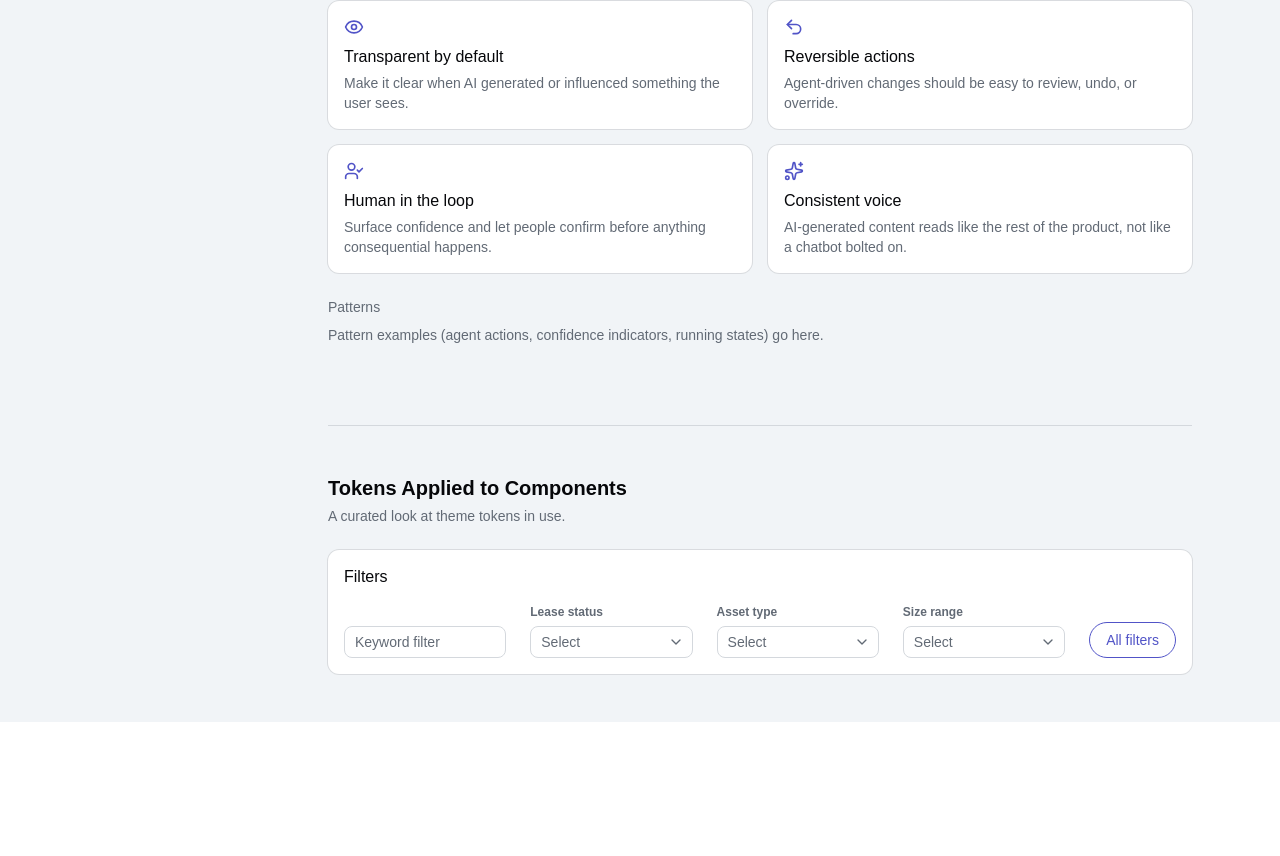
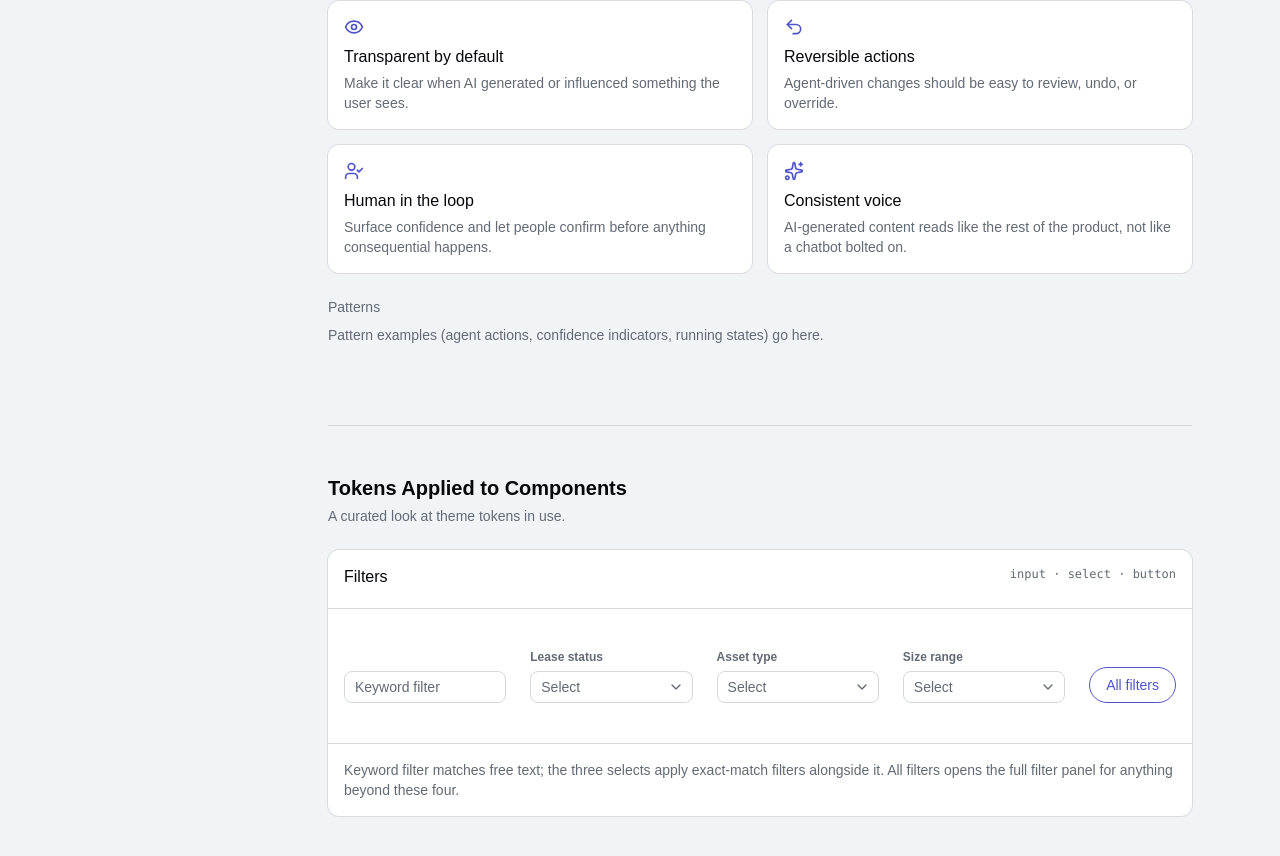
Before and after one commit to iangoldberg-vts/Reimagine-Tokens, a React (Vite) app: page / in a window 1280 px wide. Shown: the part 6464-7320 px from the top of the page. Before the commit the page ends 7186 px from the top, so only its background shows below. Built offline with nearby package versions, Linux system fonts and the light colour scheme.

Commit message:
Restructure Filters card to header/content/footer pattern
Match the Button card reference: title + component token list in a
bordered header, FilterBar as content, usage guidance in the footer.

```diff
--- a/src/App.tsx
+++ b/src/App.tsx
@@ -28,7 +28,7 @@ import {
 
 import { AspectRatio } from '@/components/ui/aspect-ratio'
 import { Button } from '@/components/ui/button'
-import { Card, CardContent, CardDescription, CardHeader, CardTitle } from '@/components/ui/card'
+import { Card, CardAction, CardContent, CardDescription, CardFooter, CardHeader, CardTitle } from '@/components/ui/card'
 import { Dialog, DialogContent, DialogDescription, DialogHeader, DialogTitle, DialogTrigger } from '@/components/ui/dialog'
 import { Popover, PopoverContent, PopoverTrigger } from '@/components/ui/popover'
 import { Sheet, SheetContent, SheetDescription, SheetHeader, SheetTitle, SheetTrigger } from '@/components/ui/sheet'
@@ -661,12 +661,22 @@ function App() {
 
           <Section id="tokens" title="Tokens Applied to Components" description="A curated look at theme tokens in use.">
             <Card>
-              <CardHeader>
+              <CardHeader className="border-b">
                 <CardTitle>Filters</CardTitle>
+                <CardAction className="font-mono text-xs text-muted-foreground">
+                  input · select · button
+                </CardAction>
               </CardHeader>
-              <CardContent>
+              <CardContent className="py-6">
                 <FilterBar />
               </CardContent>
+              <CardFooter className="border-t bg-transparent">
+                <p className="text-sm text-muted-foreground">
+                  Keyword filter matches free text; the three selects apply exact-match
+                  filters alongside it. All filters opens the full filter panel for
+                  anything beyond these four.
+                </p>
+              </CardFooter>
             </Card>
           </Section>
         </main>
```
